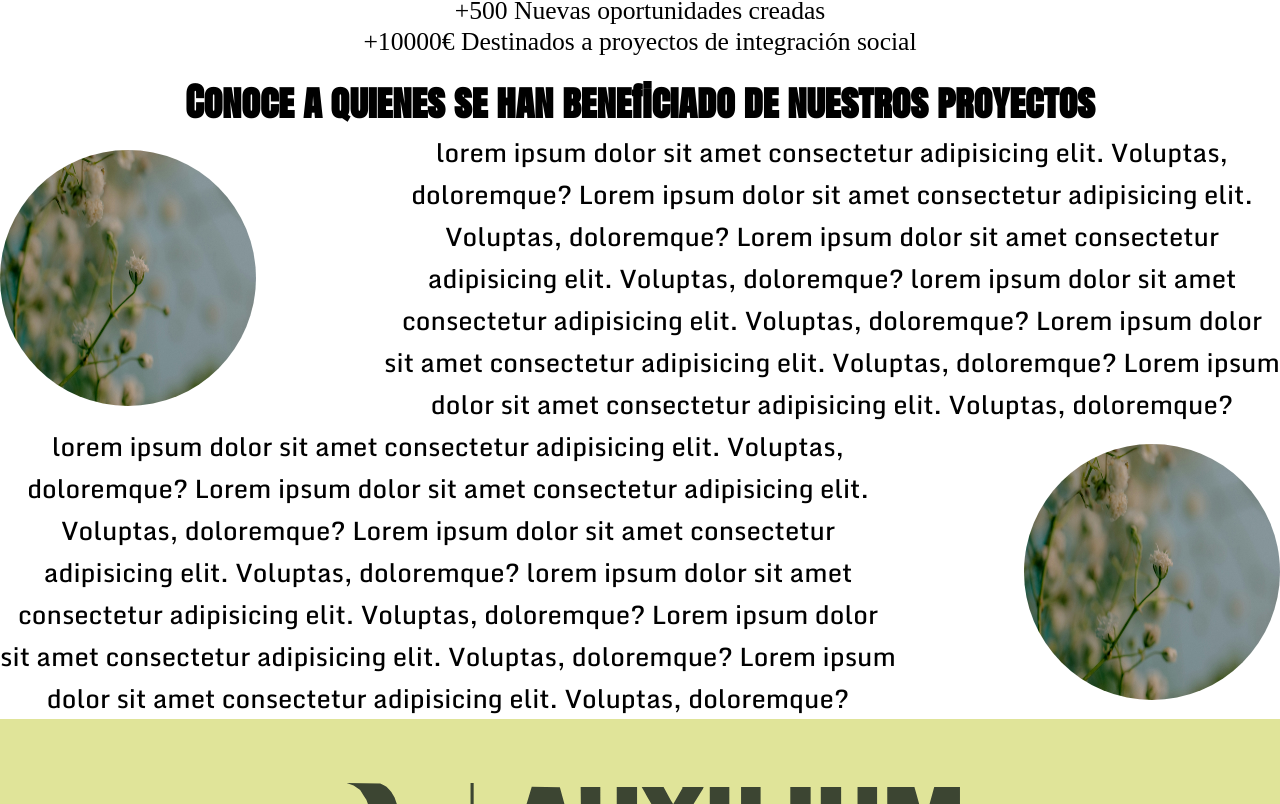
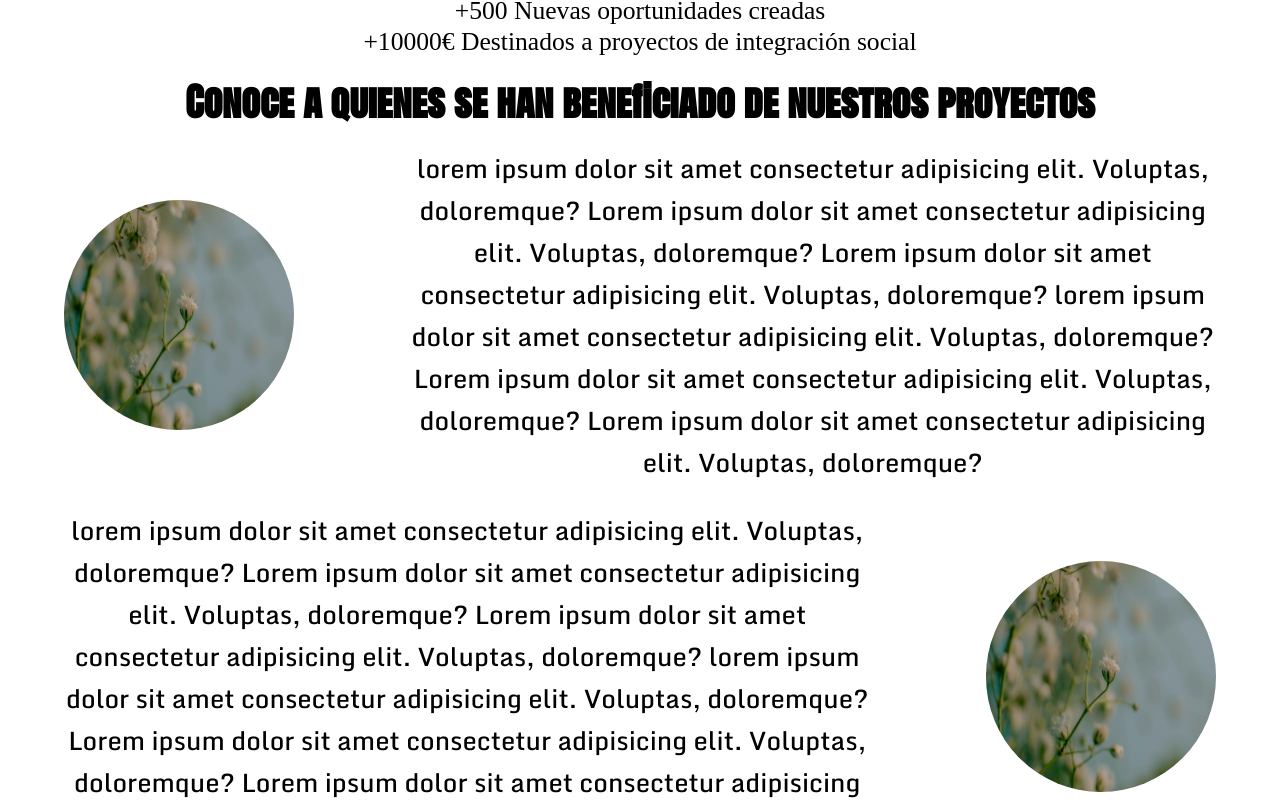
Before and after one commit to Tenvid/AuxiliumFundacionWeb, a React (Vite) app in the folder AuxilliumWeb/frontend/auxilium-web/: page /impact in a window 1280 px wide. Shown: the part 1476-2280 px from the top of the page. Built offline with nearby package versions, Linux system fonts and the light colour scheme.

Commit message:
style(impact): add wrapper for cards

```diff
--- a/AuxilliumWeb/frontend/auxilium-web/src/pages/impact-page/ImpactPage.jsx
+++ b/AuxilliumWeb/frontend/auxilium-web/src/pages/impact-page/ImpactPage.jsx
@@ -30,6 +30,7 @@ export default function ImpactPage() {
 
       <h3>Conoce a quienes se han beneficiado de nuestros proyectos</h3>
 
+      <div className={styles.cardsContainer}>
         <BeneficiaryCard
           image={main_image}
           imageAlt=""
@@ -37,11 +38,12 @@ export default function ImpactPage() {
         >
           lorem ipsum dolor sit amet consectetur adipisicing elit. Voluptas,
           doloremque? Lorem ipsum dolor sit amet consectetur adipisicing elit.
-        Voluptas, doloremque? Lorem ipsum dolor sit amet consectetur adipisicing
-        elit. Voluptas, doloremque? lorem ipsum dolor sit amet consectetur
-        adipisicing elit. Voluptas, doloremque? Lorem ipsum dolor sit amet
+          Voluptas, doloremque? Lorem ipsum dolor sit amet consectetur
+          adipisicing elit. Voluptas, doloremque? lorem ipsum dolor sit amet
           consectetur adipisicing elit. Voluptas, doloremque? Lorem ipsum dolor
-        sit amet consectetur adipisicing elit. Voluptas, doloremque?
+          sit amet consectetur adipisicing elit. Voluptas, doloremque? Lorem
+          ipsum dolor sit amet consectetur adipisicing elit. Voluptas,
+          doloremque?
         </BeneficiaryCard>
 
         <BeneficiaryCard
@@ -51,12 +53,14 @@ export default function ImpactPage() {
         >
           lorem ipsum dolor sit amet consectetur adipisicing elit. Voluptas,
           doloremque? Lorem ipsum dolor sit amet consectetur adipisicing elit.
-        Voluptas, doloremque? Lorem ipsum dolor sit amet consectetur adipisicing
-        elit. Voluptas, doloremque? lorem ipsum dolor sit amet consectetur
-        adipisicing elit. Voluptas, doloremque? Lorem ipsum dolor sit amet
+          Voluptas, doloremque? Lorem ipsum dolor sit amet consectetur
+          adipisicing elit. Voluptas, doloremque? lorem ipsum dolor sit amet
           consectetur adipisicing elit. Voluptas, doloremque? Lorem ipsum dolor
-        sit amet consectetur adipisicing elit. Voluptas, doloremque?
+          sit amet consectetur adipisicing elit. Voluptas, doloremque? Lorem
+          ipsum dolor sit amet consectetur adipisicing elit. Voluptas,
+          doloremque?
         </BeneficiaryCard>
+      </div>
 
       <Footer />
     </>
--- a/AuxilliumWeb/frontend/auxilium-web/src/pages/impact-page/ImpactPage.module.css
+++ b/AuxilliumWeb/frontend/auxilium-web/src/pages/impact-page/ImpactPage.module.css
@@ -35,10 +35,11 @@ span {
   display: block;
 }
 
-.beneficiaryCard {
-  width: 100%;
-  margin: 0 auto;
+.cardsContainer {
   display: flex;
-  align-items: center;
-  justify-content: space-between;
+  flex-direction: column;
+  justify-content: center;
+  gap: 2vw;
+  margin: 2vh auto;
+  width: 90%;
 }
```
Lines whose indentation alone changed are shown as unchanged.
